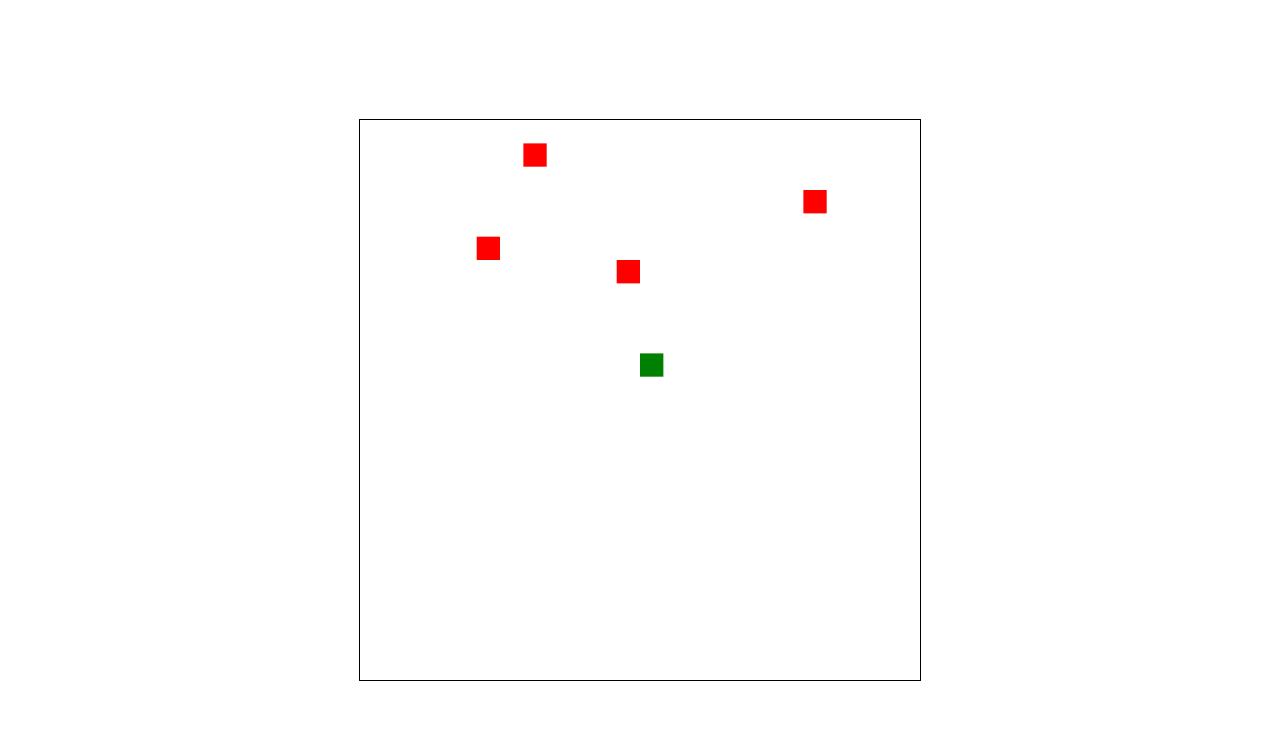
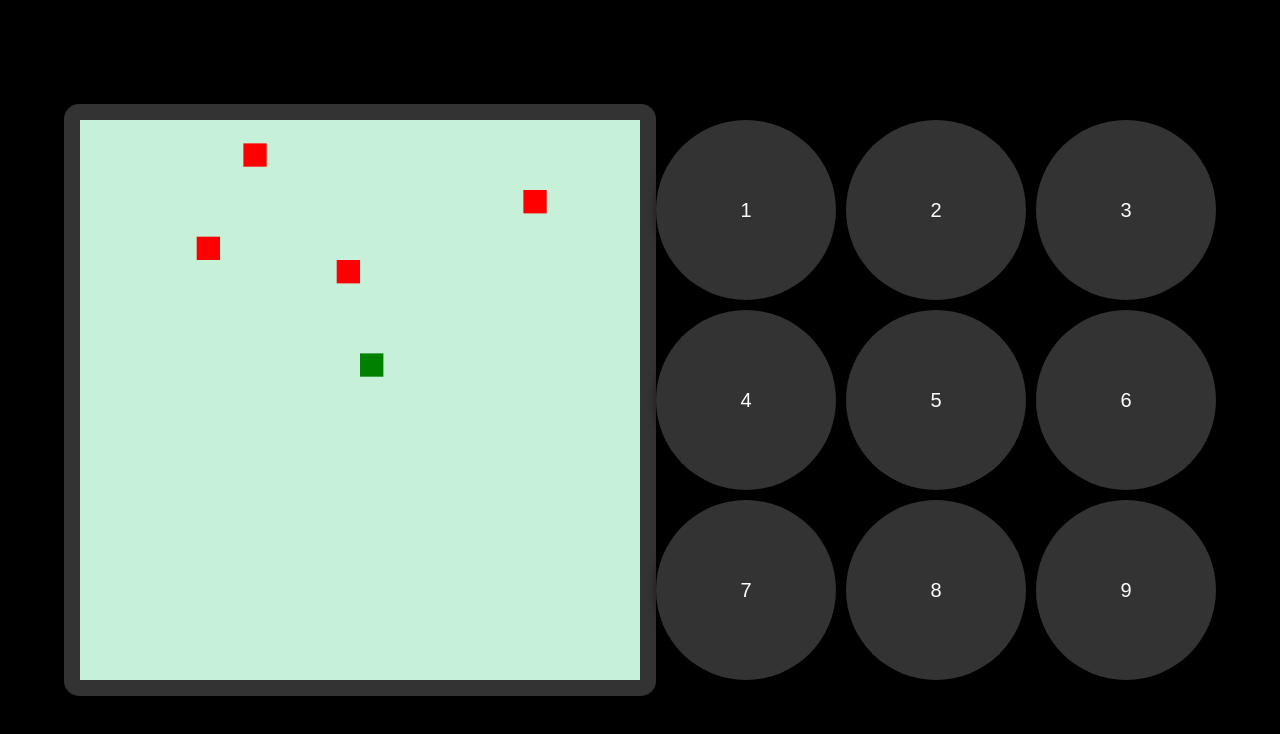
Before and after one commit to hubberboss/power-snake, a plain HTML site: page index.html in a window 1280 px wide. Drawn offline with Linux system fonts and the light colour scheme.

Commit message:
Made the game work on mobile

```diff
--- a/css/style.css
+++ b/css/style.css
@@ -1,5 +1,6 @@
 body {
     color: #000; /* Black text */
+    background-color: #000;
     display: flex;
     flex-direction: column;
     justify-content: center;
@@ -16,3 +17,42 @@ canvas {
     max-width: 100%; /* Ensure it doesn't overflow */
     max-height: 100%; /* Ensure it doesn't overflow */
 }
+
+#gameCanvas {
+    background-color: #c7f0d8; /* Old Nokia screens had a greenish tint */
+    border: 16px solid #333; /* Dark border around the screen */
+    border-radius: 15px; /* Rounded corners */
+    box-shadow: 0 0 10px rgba(0, 0, 0, 0.5); /* Shadow for 3D effect */
+}
+
+.button-container {
+    display: grid;
+    grid-template-columns: repeat(3, 1fr);
+    gap: 10px;
+    width: 70vmin; /* 70% of the viewport width */
+    height: 70vmin; /* 70% of the viewport height */
+    max-width: 100%; /* Ensure it doesn't overflow */
+    max-height: 100%; /* Ensure it doesn't overflow */
+}
+
+@media screen and (orientation: landscape) {
+    body {
+        flex-direction: row;
+    }
+
+    .button-container {
+        grid-template-columns: repeat(3, 1fr);
+        width: 70vmin; /* 70% of the viewport width */
+        height: 70vmin; /* 70% of the viewport height */
+    }
+}
+.button-container button {
+    background-color: #333; /* Dark gray background */
+    color: #fff; /* White text */
+    border: none; /* No border */
+    border-radius: 50%; /* Round buttons */
+    width: 100%; /* Adjust as needed */
+    height: 100%; /* Adjust as needed */
+    font-size: 20px; /* Adjust as needed */
+    box-shadow: 0 0 10px rgba(0, 0, 0, 0.5); /* Shadow for 3D effect */
+}
--- a/index.html
+++ b/index.html
@@ -1,4 +1,3 @@
-<!DOCTYPE html>
 <html>
 <head>
     <title>Snake Game</title>
@@ -6,6 +5,17 @@
 </head>
 <body>
     <canvas id="gameCanvas" width="600" height="600"></canvas>
+    <div class="button-container">
+        <button>1</button>
+        <button>2</button>
+        <button>3</button>
+        <button>4</button>
+        <button>5</button>
+        <button>6</button>
+        <button>7</button>
+        <button>8</button>
+        <button>9</button>
+    </div>
     <script src="js/script.js"></script>
 </body>
 </html>
--- a/js/script.js
+++ b/js/script.js
@@ -132,6 +132,28 @@ window.addEventListener('keydown', function (e) {
   changeDirection(e.key);
   e.preventDefault();
 });
+document.addEventListener('DOMContentLoaded', (event) => {
+  const buttons = document.querySelectorAll('.button-container button');
+
+  buttons.forEach((button, index) => {
+      button.addEventListener('click', (event) => {
+          switch(index) {
+              case 1: // Button 2
+                  window.dispatchEvent(new KeyboardEvent('keydown', {'key':'ArrowUp'}));
+                  break;
+              case 3: // Button 4
+                  window.dispatchEvent(new KeyboardEvent('keydown', {'key':'ArrowLeft'}));
+                  break;
+              case 5: // Button 6
+                  window.dispatchEvent(new KeyboardEvent('keydown', {'key':'ArrowRight'}));
+                  break;
+              case 7: // Button 8
+                  window.dispatchEvent(new KeyboardEvent('keydown', {'key':'ArrowDown'}));
+                  break;
+          }
+      });
+  });
+});
 
 // Start the game when the window loads
 window.addEventListener('load', startGame);
```
